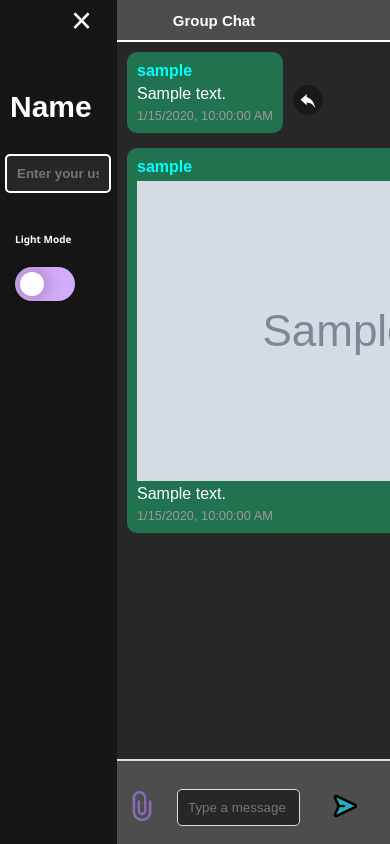
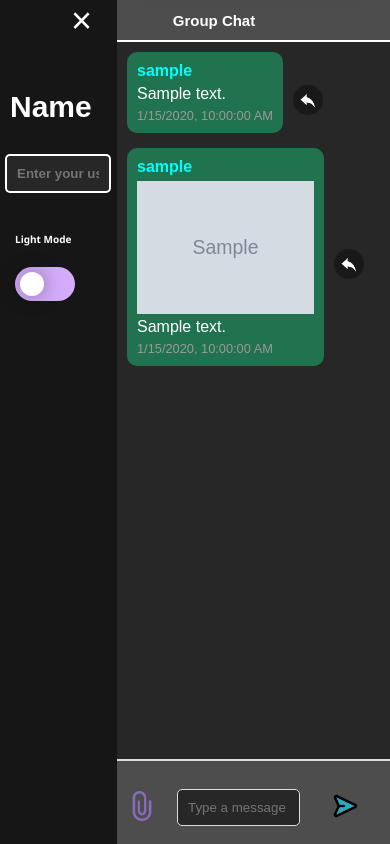
Before and after one commit to AlexDevFlow/ChatApp, a Flask app: page / in a window 390 px wide. Run offline with Flask 3, Linux system fonts and the light colour scheme; tables that the repository leaves empty hold one stand-in row (values such as "Sample post"); grey boxes marked "Sample" are stand-in pictures; some libraries are stand-ins or nearby versions.

Commit message:
Update styles.css
Photos and videos are now responsive in their preview

```diff
--- a/static/css/styles.css
+++ b/static/css/styles.css
@@ -129,6 +129,16 @@ body {
     position: relative;
     word-wrap: break-word;
     cursor: pointer;
+}
+
+.message video{
+    width: 100%;
+    height: auto;
+}
+
+.message img {
+    width: 100%;
+    height: auto;
 }
 
 .message .username {
@@ -374,7 +384,6 @@ input {
 .menu-bars {
     order: 1;
     font-size: 20px;
-    font-size: bolder;
     margin-left: 20px;
     margin-top: 5px;
     cursor: pointer;
```
